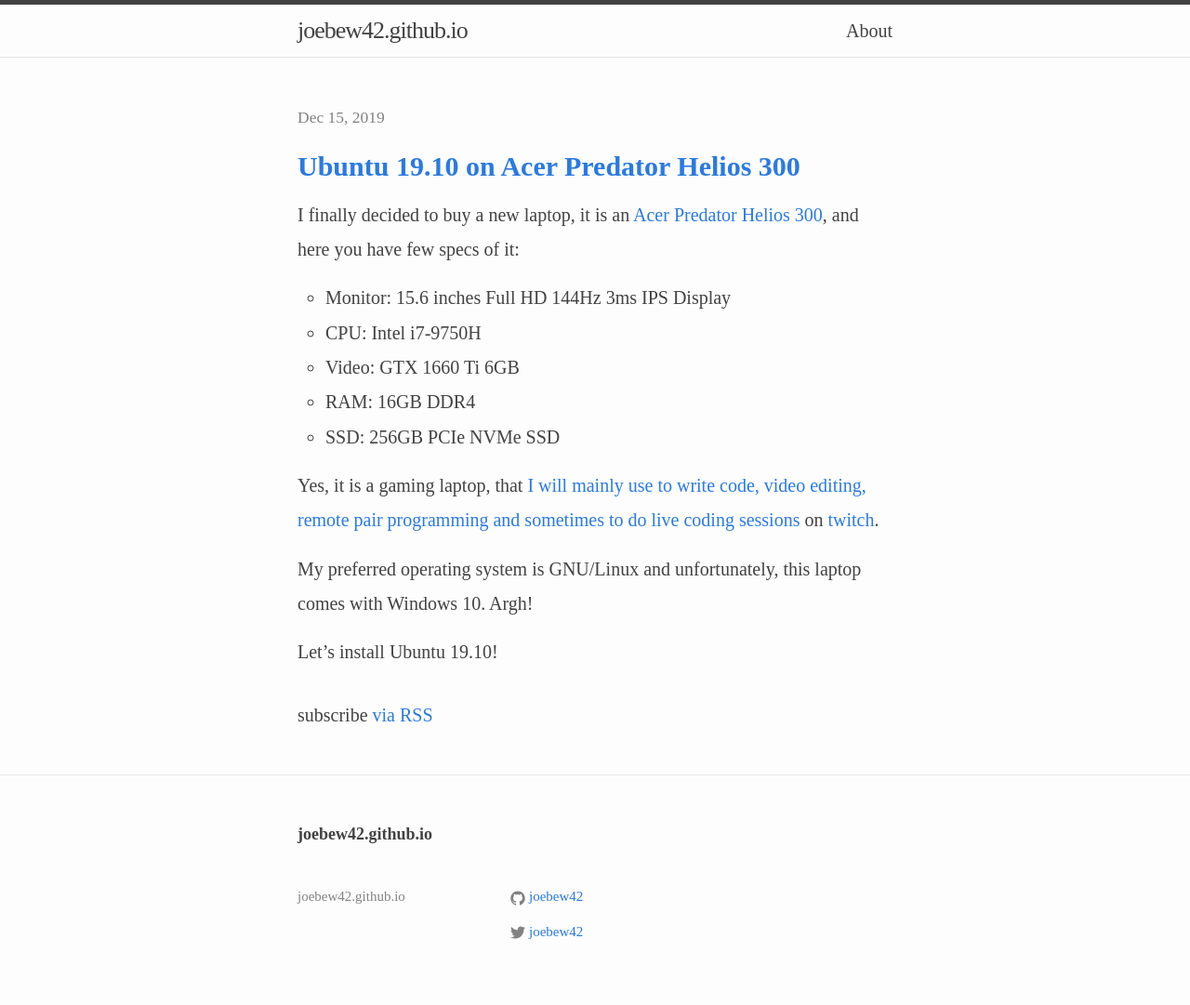
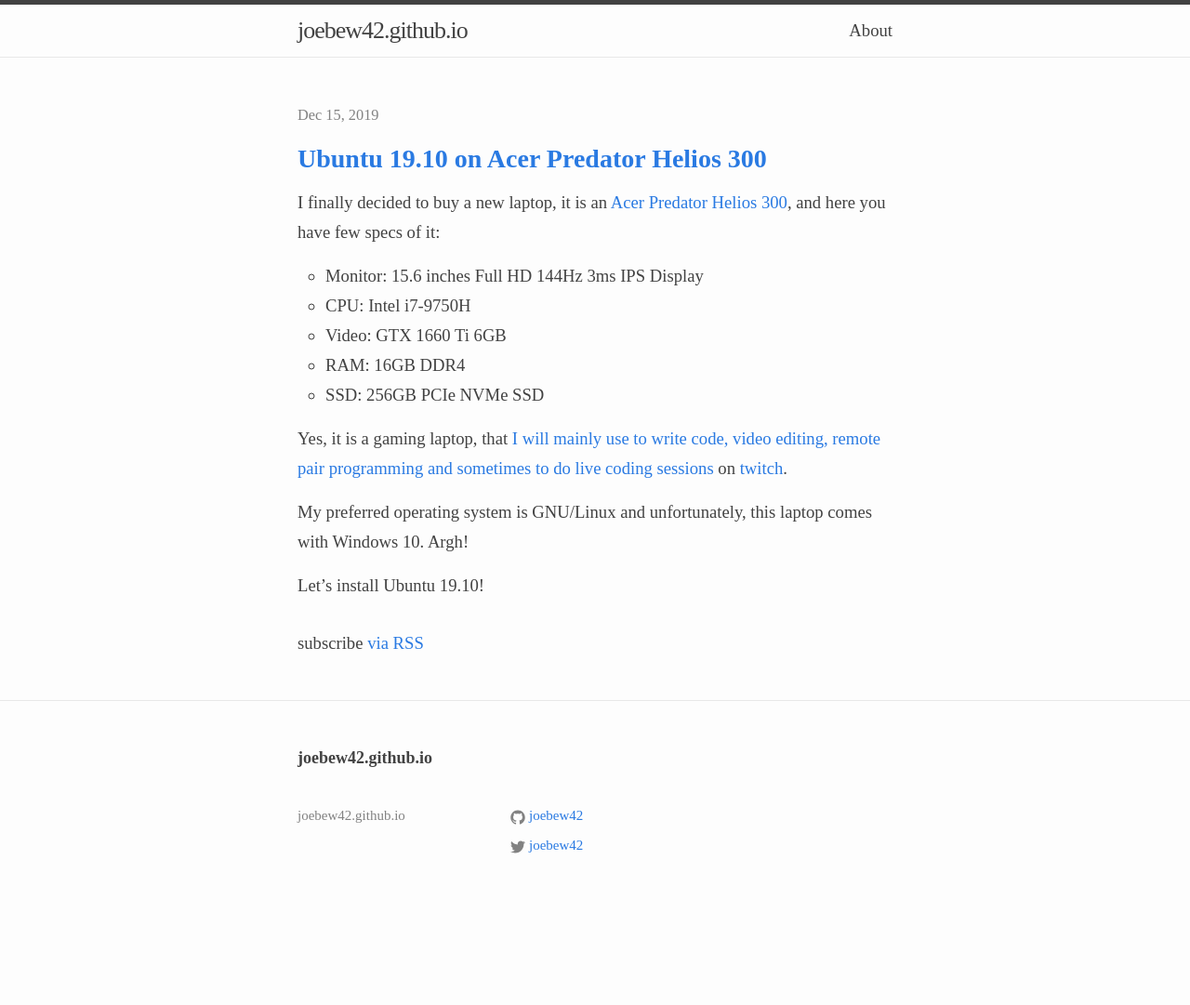
Before and after one commit to joebew42/joebew42.github.io, a Jekyll site: the page built from index.html, in a window 1280 px wide. Shown: the whole page at 93% size. Built offline with Jekyll 4.4.1, drawn with Linux system fonts in a browser that asks for light colours; some web fonts are replaced; after the commit the page ends 985 px from its top, so only the background shows below that.

Commit message:
decrease the font size

```diff
--- a/css/main.scss
+++ b/css/main.scss
@@ -7,11 +7,11 @@
 
 // Our variables
 $base-font-family: 'Source Serif Pro', serif;
-$base-font-size:   15pt;
+$base-font-size:   14pt;
 $base-font-weight: 400;
 $heading-font-weight: 700;
 $small-font-size:  $base-font-size * 0.875;
-$base-line-height: 28pt;
+$base-line-height: 24pt;
 
 $spacing-unit:     30px;
 
```
